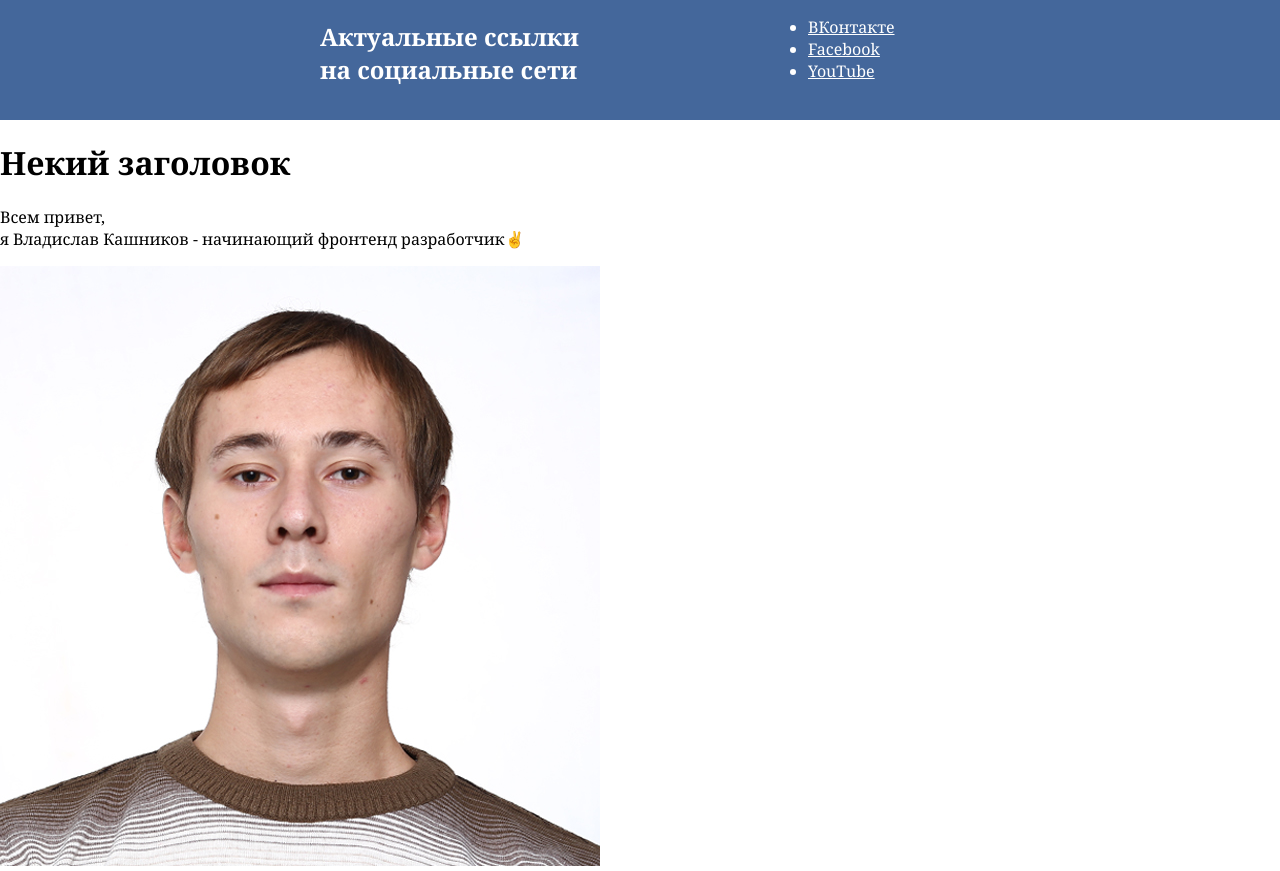
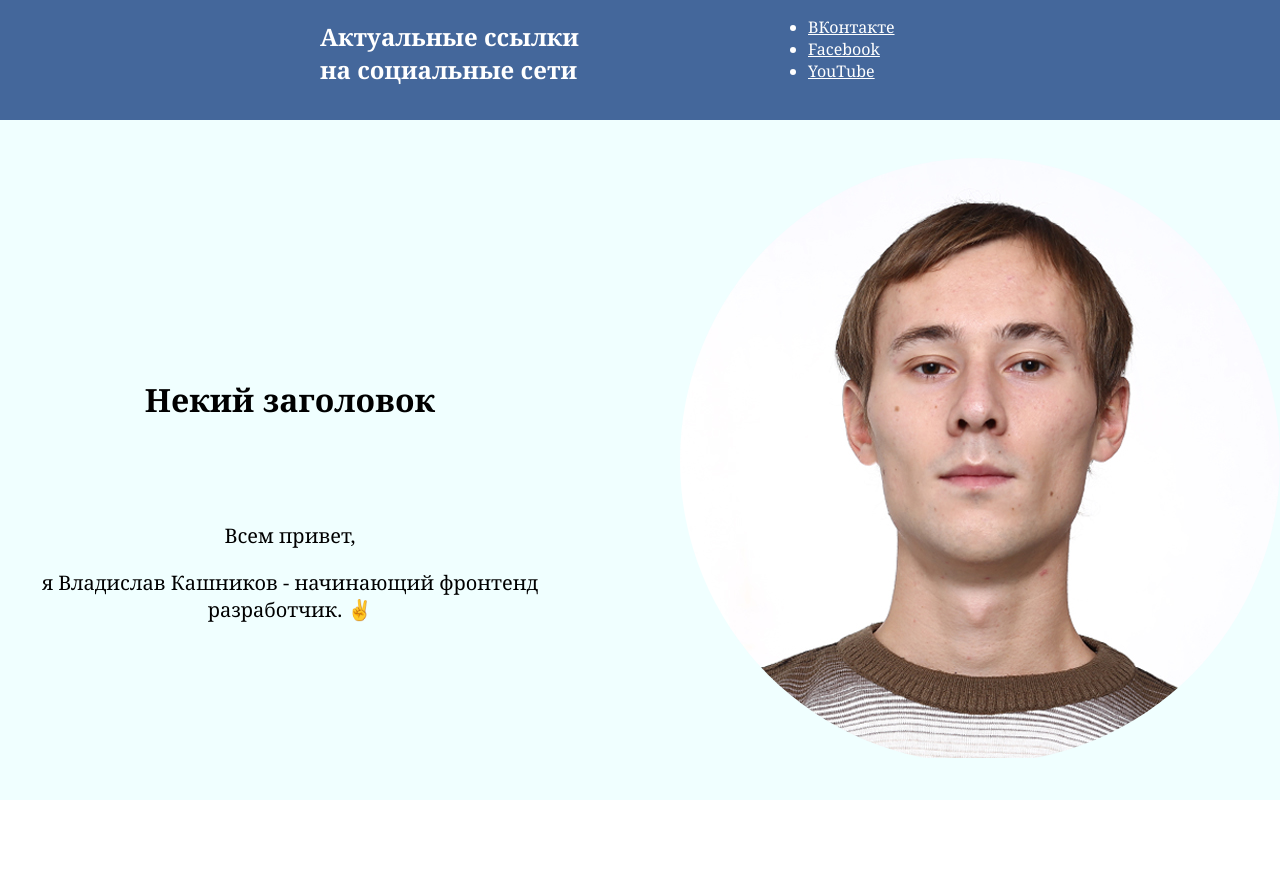
Before and after one commit to Avalken/test-site, a plain HTML site: page index.html in a window 1280 px wide. After the commit the page ends 800 px from the top, so only its background shows below. Drawn offline with Linux system fonts and the light colour scheme.

Commit message:
change main

```diff
--- a/index.html
+++ b/index.html
@@ -20,10 +20,15 @@
             </ul>
         </nav>
     </header>
-    <main>
-        <h1>Некий заголовок</h1>
-        <p>Всем привет, <br> я Владислав Кашников - начинающий фронтенд разработчик✌</p>
-        <img src="/images/My-Photo.jpg" alt="Моё Фото">
+    <main class="main">
+        <div class="divOne">
+            <h1>Некий заголовок</h1>
+            <p>Всем привет,</p>
+            <p>я Владислав Кашников - начинающий фронтенд разработчик. ✌</p>
+        </div>
+        <div class="divTwo">
+            <img src="/images/My-Photo.jpg" alt="Моё Фото">
+        </div>
     </main>
 </body>
 </html>
--- a/styles/mainCss.css
+++ b/styles/mainCss.css
@@ -22,3 +22,28 @@ body {
     margin-left: 60%;
     color: white;
 }
+.main {
+    height: 85%;
+    display: flex;
+    flex-flow: row nowrap;
+    align-items: center;
+    background-color: azure;
+}
+.main .divOne h1 {
+    padding: 80px;
+}
+.main .divOne p {
+    font-size: 20px;
+}
+.main .divOne {
+    text-align: center;
+}
+.divOne {
+    padding: 0 100px 0 0;
+    flex: 0 1 50%;
+}
+.divTwo {
+    flex: 0 0 auto;
+    border-radius: 50%;
+    overflow: hidden;
+}
```
